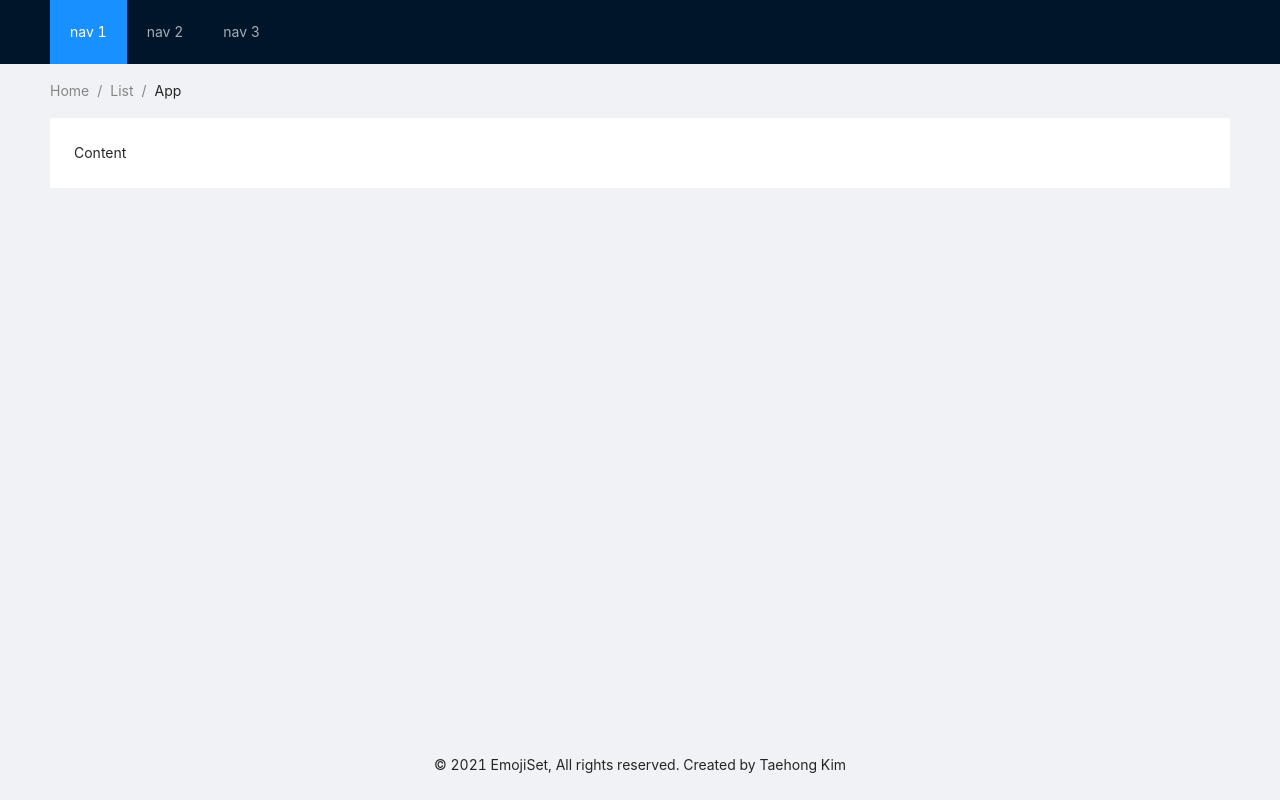
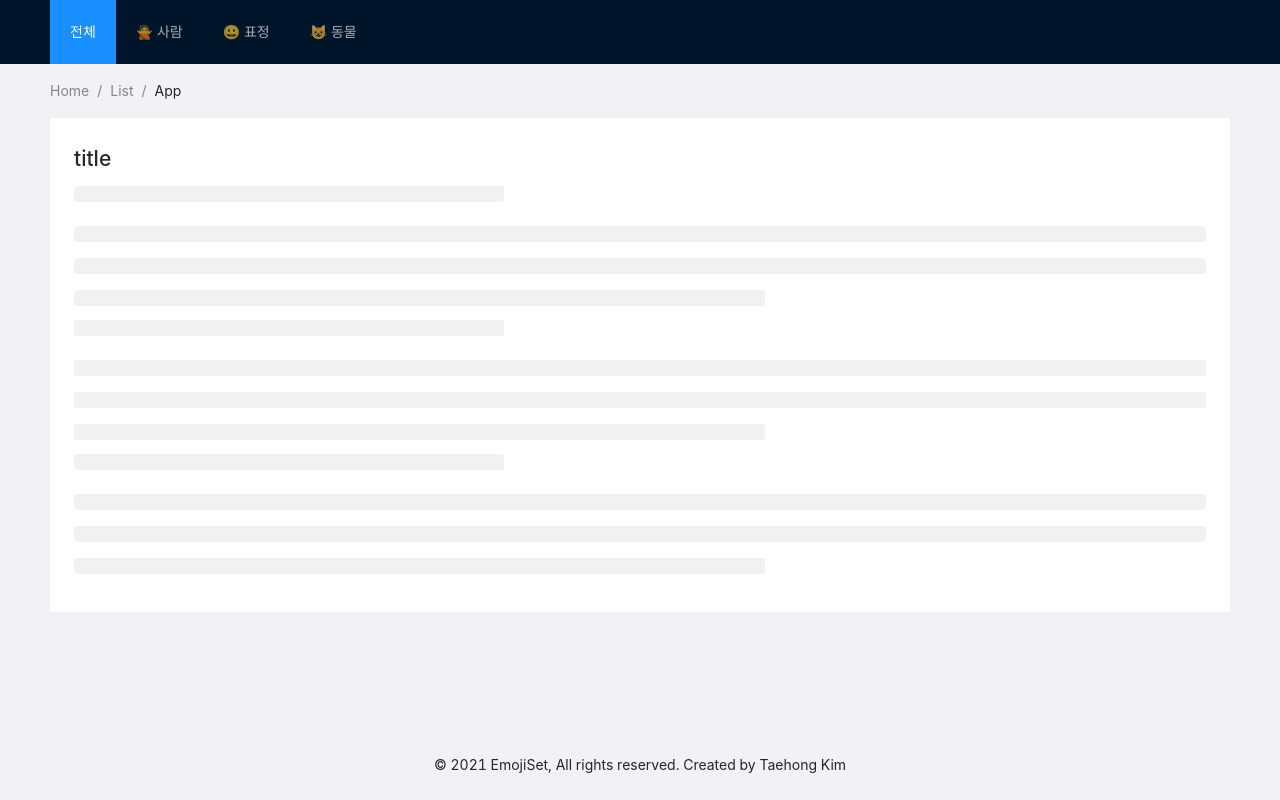
Before and after one commit to bluemiv/emoji, a React (Create React App) app: page / in a window 1280 px wide. Built offline with nearby package versions, Linux system fonts and the light colour scheme.

Commit message:
이모지 컴포넌트 생성 (#5)

```diff
--- a/src/App.css
+++ b/src/App.css
@@ -1,20 +1,34 @@
 .container {
   min-height: 100vh;
 }
+/* ------ */
+/* HEADER */
+/* ------ */
 .header {
   position: fixed;
   z-index: 1;
   width: 100%;
 }
+/* ------------- */
+/* MAIN CONTENTS */
+/* ------------- */
 .main {
   margin-top: 64px;
   padding: 0 50px;
 }
-.main__bg {
+/* breadcrumb */
+.main__breadcrumb {
+  margin: 16px 0;
+}
+/* contents */
+.main__contents-item {
   background-color: #ffffff;
   padding: 24px;
-  height: 100%;
+  height: auto;
 }
+/* ------------- */
+/* FOOTER */
+/* ------------- */
 .footer {
   text-align: center;
 }
--- /dev/null
+++ b/src/components/common/SkeletonText.jsx
@@ -0,0 +1,13 @@
+import React from "react";
+import PropTypes from "prop-types";
+import { Skeleton } from "antd";
+
+const SkeletonText = ({ line }) => {
+  return Array(line)
+    .fill(0)
+    .map((_) => <Skeleton active />);
+};
+
+SkeletonText.propTypes = {};
+
+export default SkeletonText;
--- a/src/components/header/HeaderContainer.jsx
+++ b/src/components/header/HeaderContainer.jsx
@@ -5,19 +5,22 @@ import { Layout, Menu } from "antd";
 
 const { Header } = Layout;
 
-const HeaderContainer = (props) => {
+const genMenuItem = (menuItemList) =>
+  menuItemList.map((item) => <Menu.Item key={item.key}>{item.text}</Menu.Item>);
+
+const HeaderContainer = ({ menuItemList }) => {
   return (
     <Header className="header">
       <div className="logo" />
       <Menu theme="dark" mode="horizontal" defaultSelectedKeys={["1"]}>
-        <Menu.Item key="1">nav 1</Menu.Item>
-        <Menu.Item key="2">nav 2</Menu.Item>
-        <Menu.Item key="3">nav 3</Menu.Item>
+        {genMenuItem(menuItemList)}
       </Menu>
     </Header>
   );
 };
 
-HeaderContainer.propTypes = {};
+HeaderContainer.propTypes = {
+  menuItemList: PropTypes.array.isRequired,
+};
 
 export default HeaderContainer;
--- /dev/null
+++ b/src/components/main/EmojiBoxContainer.jsx
@@ -0,0 +1,25 @@
+import React, { useState, useEffect } from "react";
+import PropTypes from "prop-types";
+import EmojiBox from "./EmojiBox";
+import SkeletonText from "../common/SkeletonText";
+
+const EmojiBoxContainer = (props) => {
+  const [loading, setLoading] = useState(true);
+  // TODO 이모지 데이터를 가지고 온다.
+  useEffect(() => {}, []);
+
+  const genEmojiBox = () => {
+    return <EmojiBox />;
+  };
+
+  return (
+    <div className="main__contents-item">
+      <h1>title</h1>
+      {loading ? <SkeletonText line={3} /> : <div>{genEmojiBox()}</div>}
+    </div>
+  );
+};
+
+EmojiBoxContainer.propTypes = {};
+
+export default EmojiBoxContainer;
--- a/src/components/main/MainContentsContainer.jsx
+++ b/src/components/main/MainContentsContainer.jsx
@@ -1,22 +1,25 @@
 import React from "react";
 import PropTypes from "prop-types";
 import { Layout, Breadcrumb } from "antd";
+import EmojiBoxContainer from "./EmojiBoxContainer";
 
 const { Content } = Layout;
 
-const MainContentsContainer = (props) => {
+const MainContentsContainer = ({ menuItemList }) => {
   return (
     <Content className="main">
-      <Breadcrumb style={{ margin: "16px 0" }}>
+      <Breadcrumb className="main__breadcrumb" style={{}}>
         <Breadcrumb.Item>Home</Breadcrumb.Item>
         <Breadcrumb.Item>List</Breadcrumb.Item>
         <Breadcrumb.Item>App</Breadcrumb.Item>
       </Breadcrumb>
-      <div className="main__bg">Content</div>
+      <EmojiBoxContainer />
     </Content>
   );
 };
 
-MainContentsContainer.propTypes = {};
+MainContentsContainer.propTypes = {
+  menuItemList: PropTypes.array.isRequired,
+};
 
 export default MainContentsContainer;
--- a/src/pages/HomePage.jsx
+++ b/src/pages/HomePage.jsx
@@ -7,10 +7,30 @@ import FooterContainer from "../components/footer/FooterContainer";
 import { Layout } from "antd";
 
 const HomePage = (props) => {
+  // 메뉴 네비게이션 아이템
+  const menuItemList = [
+    {
+      key: 1,
+      text: "전체",
+    },
+    {
+      key: 2,
+      text: "🙅 사람",
+    },
+    {
+      key: 3,
+      text: "😀 표정",
+    },
+    {
+      key: 4,
+      text: "😺 동물",
+    },
+  ];
+
   return (
     <Layout className="container">
-      <HeaderContainer />
-      <MainContentsContainer />
+      <HeaderContainer menuItemList={menuItemList} />
+      <MainContentsContainer menuItemList={menuItemList} />
       <FooterContainer />
     </Layout>
   );
```
Also changed, not shown: src/components/common/Page.jsx (added, +10 -0 lines), src/components/main/EmojiBoxConatiner.jsx (deleted, +0 -10 lines).
